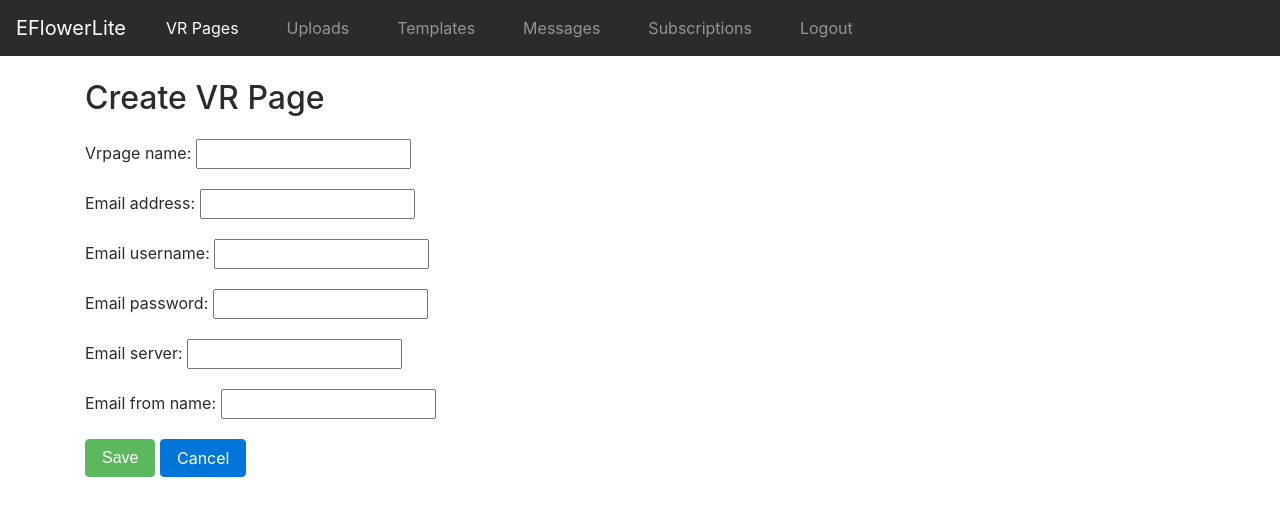
After one commit to TechRenT/rentmailer, a Django app: a page that uses vrpages/templates/vrpages/vrpage_form.html in a window 1280 px wide. The commit adds this page. Shown: the top 516 px of the page. Run offline with Django 3.2, Linux system fonts and the light colour scheme; some libraries are stand-ins or nearby versions.

Commit message:
can now add new vr page and edit existing vr page

```diff
--- a/vrpages/models.py
+++ b/vrpages/models.py
@@ -1,3 +1,4 @@
+from django.core.urlresolvers import reverse
 from django.db import models
 
 # Create your models here.
@@ -12,6 +13,9 @@ class VRPage(models.Model):
 
     def __str__(self):
         return self.vrpage_name
+
+    def get_absolute_url(self):
+        return reverse("vrpages:vrpage_detail", kwargs={"pk": self.pk})
 
 
 class PolishedUrl(models.Model):
--- a/vrpages/templates/vrpages/messages_list.html
+++ b/vrpages/templates/vrpages/messages_list.html
@@ -17,7 +17,7 @@
             <tbody>
                 {% for message in messages %}
                 <tr>
-                    <th scope="row">{{ message.pk }}</th>
+                    <th scope="row">{{ forloop.counter }}</th>
                     <td><a href="{% url 'vrpages:send_email' pk=message.vrpage_id template_type=message.template_type %}">{{ message }}</a></td>
                     <td>{{ message.template_type }}</td>
                     <td>{{ message.vrpage}}</td>
--- a/vrpages/templates/vrpages/vrpage_detail.html
+++ b/vrpages/templates/vrpages/vrpage_detail.html
@@ -33,8 +33,8 @@
                 </tr>
             </tbody>
         </table>
-        <a href="{% url 'vrpages:vrpages_list' %}"><button type="button" class="btn btn-primary">Go Back</button></a>
-        <button type="button" class="btn btn-success">Edit</button>
-        <button type="button" class="btn btn-danger">Delete</button>
+        <a class="btn btn-primary" href="{% url 'vrpages:vrpages_list' %}" role="button">Go Back</a>
+        <a class="btn btn-success" href="{% url 'vrpages:update_vrpage' pk=vrpage.pk %}" role="button">Edit</a>
+        <a class="btn btn-danger" href="#" role="button">Delete</a>
     </div>
 {% endblock %}
--- /dev/null
+++ b/vrpages/templates/vrpages/vrpage_form.html
@@ -0,0 +1,15 @@
+{% extends 'layout.html' %}
+
+{% block title %}VR Pages{% endblock %}
+
+{% block content %}
+    <div class="container">
+        <h2 class="my-4">{% if not form.instance.pk %}Create VR Page{% else %}Edit {{ form.instance.vrpage_name }}{% endif %}</h2>
+        <form method="POST">
+            {% csrf_token %}
+            {{ form.as_p }}
+            <input class="btn btn-success" type="submit" value="Save">
+            <a class="btn btn-primary" href="{% url 'vrpages:vrpages_list' %}" role="button">Cancel</a>
+        </form>
+    </div>
+{% endblock %}
--- a/vrpages/templates/vrpages/vrpages_list.html
+++ b/vrpages/templates/vrpages/vrpages_list.html
@@ -20,7 +20,7 @@
             <tbody>
                 {% for vrpage in vrpages %}
                 <tr>
-                    <th scope="row">{{ vrpage.pk }}</th>
+                    <th scope="row">{{ forloop.counter }}</th>
                     <td><a href="{% url 'vrpages:vrpage_detail' pk=vrpage.pk %}">{{ vrpage }}</a></td>
                     <td>{{ vrpage.email_address }}</td>
                     <td>{{ vrpage.email_username }}</td>
@@ -31,6 +31,6 @@
                 {% endfor %}
             </tbody>
         </table>
-        <a href="#"><button type="button" class="btn btn-success">Add VR Page</button></a>
+        <a href="{% url 'vrpages:create_vrpage' %}"><button type="button" class="btn btn-success">Add VR Page</button></a>
     </div>
 {% endblock %}
--- a/vrpages/urls.py
+++ b/vrpages/urls.py
@@ -5,6 +5,8 @@ from . import views
 urlpatterns = [
     url(r'^vrpages_list/$', views.vrpages_list, name='vrpages_list'),
     url(r'^(?P<pk>\d+)/$', views.vrpage_detail, name='vrpage_detail'),
+    url(r'^create/$', views.VRPageCreateView.as_view(), name='create_vrpage'),
+    url(r'^edit/(?P<pk>\d+)/$', views.VRPageUpdateView.as_view(), name='update_vrpage'),
     url(r'^messages/$', views.messages_list, name='messages_list'),
     url(r'^messages/(?P<pk>\d+)/no_email/$', views.no_email, name='no_email'),
     url(r'^messages/(?P<pk>\d+)/(?P<template_type>\w+)/$', views.send_email, name='send_email'),
--- a/vrpages/views.py
+++ b/vrpages/views.py
@@ -5,6 +5,7 @@ from django.core.urlresolvers import reverse
 from django.http import HttpResponseRedirect
 from django.shortcuts import render, get_object_or_404
 from django.utils import timezone
+from django.views.generic import CreateView, UpdateView, DeleteView
 
 from . import forms
 from . import models
@@ -17,6 +18,30 @@ def vrpages_list(request):
 def vrpage_detail(request, pk):
     vrpage = get_object_or_404(models.VRPage, pk=pk)
     return render(request, 'vrpages/vrpage_detail.html', {'vrpage': vrpage})
+
+
+class VRPageCreateView(CreateView):
+    fields = ("vrpage_name",
+              "email_address",
+              "email_username",
+              "email_username",
+              "email_password",
+              "email_server",
+              "email_from_name"
+    )
+    model = models.VRPage
+
+
+class VRPageUpdateView(UpdateView):
+    fields = ("vrpage_name",
+              "email_address",
+              "email_username",
+              "email_username",
+              "email_password",
+              "email_server",
+              "email_from_name"
+    )
+    model = models.VRPage
 
 def messages_list(request):
     messages = models.MessageTemplate.objects.all()
```
